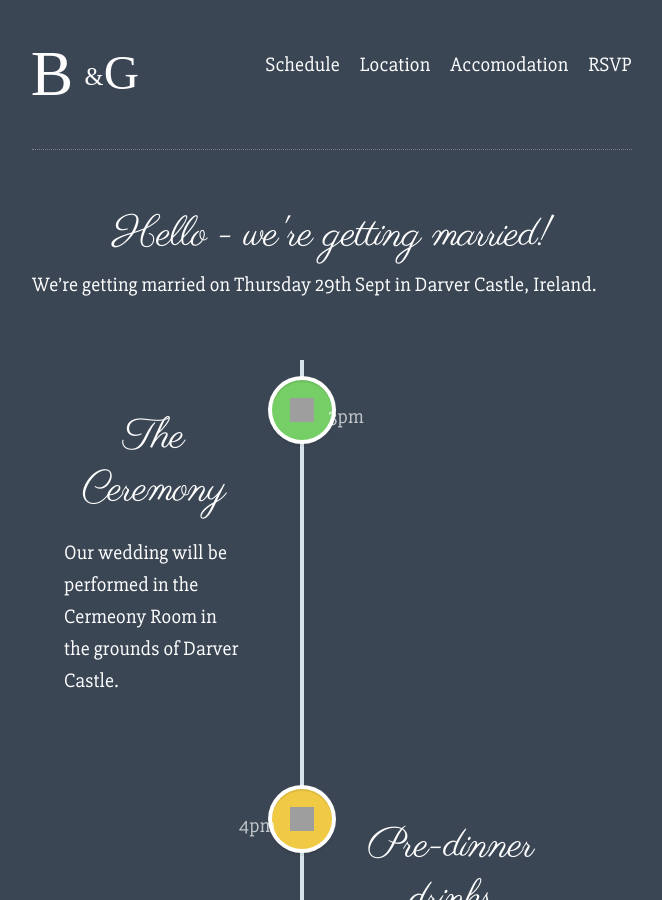
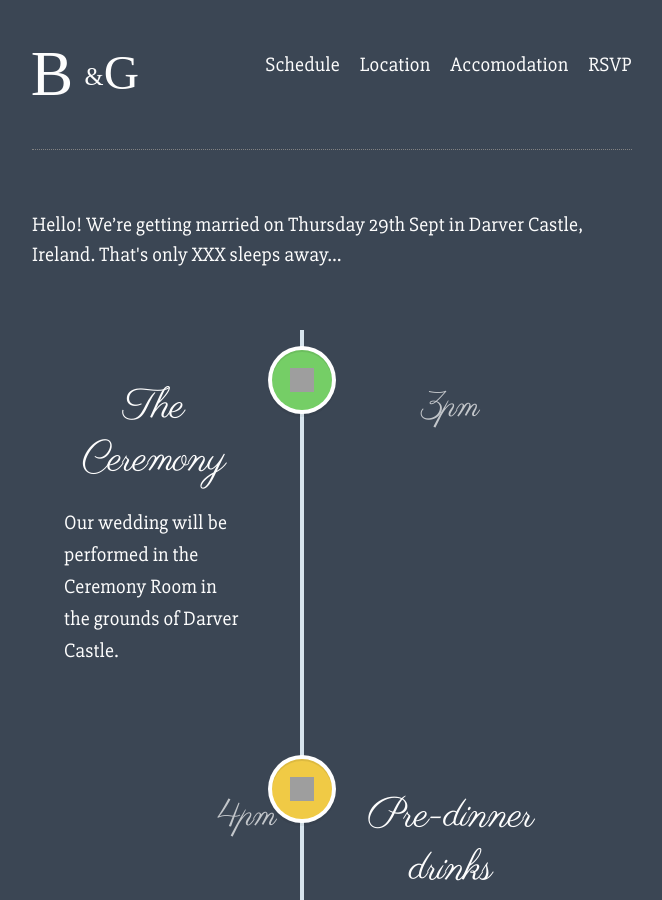
Before and after one commit to tumbleshack/wedding, a Jekyll site: the page built from index.html, in a window 1280 px wide and 900 px high. Shown: the whole window, without its empty margins (308-970 px from the left). Built offline with Jekyll 4.4.1, drawn with Linux system fonts in a browser that asks for light colours; some of the changed text lies outside the part shown; grey boxes are pictures that could not be loaded.

Commit message:
Update index markup

```diff
--- a/index.html
+++ b/index.html
@@ -9,8 +9,7 @@
 
 <!-- hero intro -->
 <section>
-    <h2>Hello - we're getting married!</h2>
-    <p>We’re getting married on Thursday 29th Sept in Darver Castle, Ireland.</p>
+    <p>Hello! We’re getting married on Thursday 29th Sept in Darver Castle, Ireland. That's only <span class="hero-sleeps" data-js="hero-sleeps">XXX</span> sleeps away...</p>
 </section>
 
 
@@ -23,8 +22,8 @@
 
         <div class="cd-timeline-content">
             <h2>The Ceremony</h2>
-            <p>Our wedding will be performed in the Cermeony Room in the grounds of Darver Castle.</p>
-            <span class="cd-date">3pm</span>
+            <p>Our wedding will be performed in the Ceremony Room in the grounds of Darver Castle.</p>
+            <h3 class="cd-date">3pm</h3>
         </div> <!-- cd-timeline-content -->
     </div> <!-- cd-timeline-block -->
 
@@ -36,7 +35,7 @@
         <div class="cd-timeline-content">
             <h2>Pre-dinner drinks</h2>
             <p>Wet your whistle in the Castle drawing room while we say cheese in the garden.</p>
-            <span class="cd-date">4pm</span>
+            <h3 class="cd-date">4pm</h3>
         </div> <!-- cd-timeline-content -->
     </div> <!-- cd-timeline-block -->
 
@@ -48,7 +47,7 @@
         <div class="cd-timeline-content">
             <h2>Dinner</h2>
             <p>Dinner will be served in the Castle ballroom. Please shout if you're violently allergic to anything.</p>
-            <span class="cd-date">5pm</span>
+            <h3 class="cd-date">5pm</h3>
         </div> <!-- cd-timeline-content -->
     </div> <!-- cd-timeline-block -->
 
@@ -60,7 +59,7 @@
         <div class="cd-timeline-content">
             <h2>Speeches</h2>
             <p>Some people will say some words - we'll try and keep them brief!</p>
-            <span class="cd-date">7.30pm</span>
+            <h3 class="cd-date">7.30pm</h3>
         </div> <!-- cd-timeline-content -->
     </div> <!-- cd-timeline-block -->
 
@@ -71,8 +70,8 @@
 
         <div class="cd-timeline-content">
             <h2>Cèilidh</h2>
-            <p>Some people will say some words - we'll try and keep them brief!</p>
-            <span class="cd-date">8.30pm</span>
+            <p>Craddog are Kings of the cèilidh - participation is mandatory!</p>
+            <h3 class="cd-date">8.30pm</h3>
         </div> <!-- cd-timeline-content -->
     </div> <!-- cd-timeline-block -->
 
@@ -83,8 +82,8 @@
 
         <div class="cd-timeline-content">
             <h2>Supper</h2>
-            <p>Some people will say some words - we'll try and keep them brief!</p>
-            <span class="cd-date">10pm</span>
+            <p>Did someone say Fish and Shapes in little cardboard pokes?</p>
+            <h3 class="cd-date">10pm</h3>
         </div> <!-- cd-timeline-content -->
     </div> <!-- cd-timeline-block -->
 
@@ -95,8 +94,8 @@
 
         <div class="cd-timeline-content">
             <h2>DJ Tommy K</h2>
-            <p>Some people will say some words - we'll try and keep them brief!</p>
-            <span class="cd-date">11pm</span>
+            <p>Hit the floor - let's see your shapes!</p>
+            <h3 class="cd-date">11pm</h3>
         </div> <!-- cd-timeline-content -->
     </div> <!-- cd-timeline-block -->
 
```
